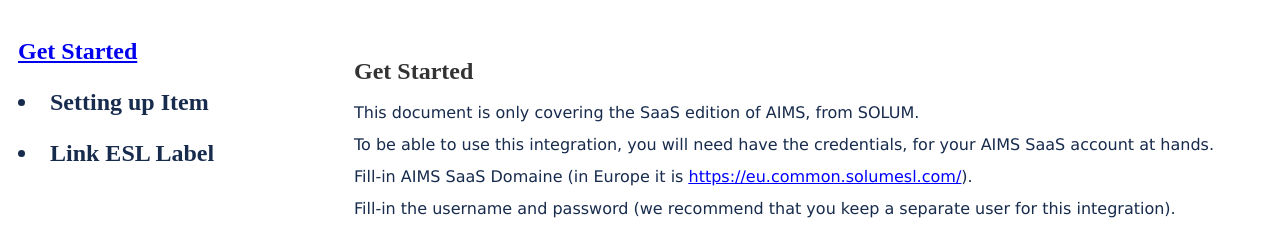
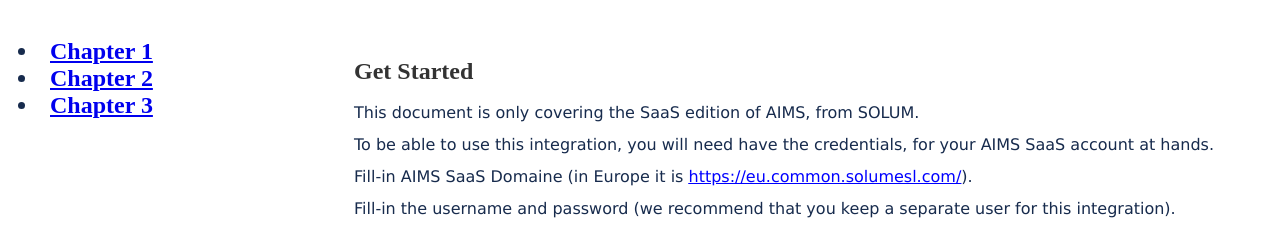
Before and after one commit to aalund/RTSAIMESL, a plain HTML site: page index.html in a window 1280 px wide. Shown: the top 228 px of the page. Drawn offline with Linux system fonts and the light colour scheme.

Commit message:
Update index.html

```diff
--- a/index.html
+++ b/index.html
@@ -32,9 +32,9 @@
         <div class="index">
             <h2 style="color:#172b4d;font-family:'verdana'>Content</h2>
             <ul>
-                <li style="color:#172b4d;font-family:'verdana'><a href="#chapter1">Get Started</a></li></p>
-                <li style="color:#172b4d;font-family:'verdana'><a href="#chapter2">Setting up Item</a></li></p>
-                <li style="color:#172b4d;font-family:'verdana'><a href="#chapter3">Link ESL Label</a></li></p>
+                <li><a href="#chapter1">Chapter 1</a></li>
+                <li><a href="#chapter2">Chapter 2</a></li>
+                <li><a href="#chapter3">Chapter 3</a></li>
             </ul>
         </div>
         <div class="content">
@@ -61,9 +61,9 @@
         <source srcset="https://ckbox.cloud/d63b2b05281c203f508c/assets/PHuojJG-WPHv/images/80.webp 80w,https://ckbox.cloud/d63b2b05281c203f508c/assets/PHuojJG-WPHv/images/160.webp 160w,https://ckbox.cloud/d63b2b05281c203f508c/assets/PHuojJG-WPHv/images/240.webp 240w,https://ckbox.cloud/d63b2b05281c203f508c/assets/PHuojJG-WPHv/images/320.webp 320w,https://ckbox.cloud/d63b2b05281c203f508c/assets/PHuojJG-WPHv/images/400.webp 400w,https://ckbox.cloud/d63b2b05281c203f508c/assets/PHuojJG-WPHv/images/478.webp 478w" type="image/webp" sizes="(max-width: 478px) 100vw, 478px"><img src="https://ckbox.cloud/d63b2b05281c203f508c/assets/PHuojJG-WPHv/images/478.png" alt="" data-ckbox-resource-id="PHuojJG-WPHv" width="287" height="273" uploadprocessed="true">
     </picture>
 </p>
-            <h2 id="chapter2;style=font-family:'verdana'">Setting up Item</h2>
+            <h2 id="chapter2;">Setting up Item</h2>
             <p>This is the content of Chapter 2.</p>
-            <h2 id="chapter3;style=font-family:'verdana'">Link ESL Label</h2>
+            <h2 id="chapter3;">Link ESL Label</h2>
             <p>This is the content of Chapter 3.</p>
         </div>
     </div>
```
